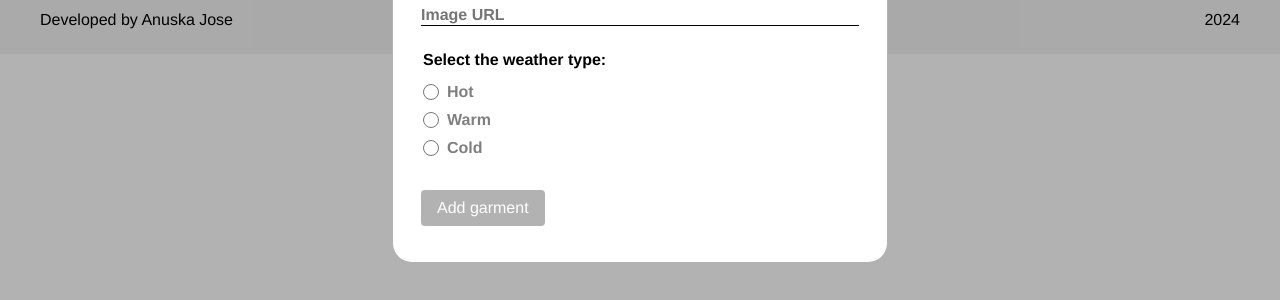
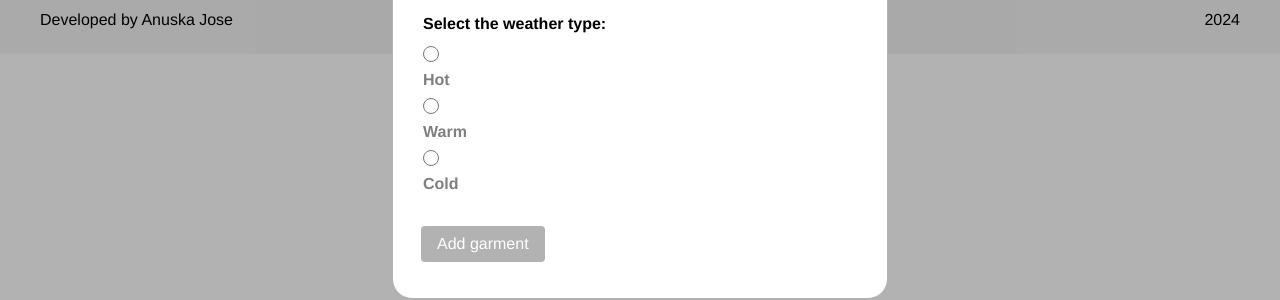
Before and after one commit to JoseRaiders/se_project_react, a React (Vite) app: page / in a window 1280 px wide. Both pictures are taken after a click on the button "+ Add clothes". Shown: the part 353-653 px from the top of the page. Built offline with nearby package versions, Linux system fonts and the light colour scheme; no server answers; a web font is replaced by a local one.

Commit message:
fix: radio buttons

```diff
--- a/src/components/App/App.jsx
+++ b/src/components/App/App.jsx
@@ -74,40 +74,40 @@ function App() {
           </label>
           <fieldset className="modal__radio-buttons">
             <legend className="modal__legend">Select the weather type:</legend>
-            <label
-              htmlFor="hot"
-              className="modal__label modal__label_type_radio"
-            >
             <input
               type="radio"
               className="modal__radio-input"
               id="hot"
               name="temperature"
             />
+            <label
+              htmlFor="hot"
+              className="modal__label modal__label_type_radio"
+            >
               Hot
             </label>
-            <label
-              htmlFor="warm"
-              className="modal__label modal__label_type_radio"
-            >
             <input
               type="radio"
               className="modal__radio-input"
               id="warm"
               name="temperature"
             />
+            <label
+              htmlFor="warm"
+              className="modal__label modal__label_type_radio"
+            >
               Warm
             </label>
-            <label
-              htmlFor="cold"
-              className="modal__label modal__label_type_radio"
-            >
             <input
               type="radio"
               className="modal__radio-input"
               id="cold"
               name="temperature"
             />
+            <label
+              htmlFor="cold"
+              className="modal__label modal__label_type_radio"
+            >
               Cold
             </label>
           </fieldset>
```
Lines whose indentation alone changed are shown as unchanged.
